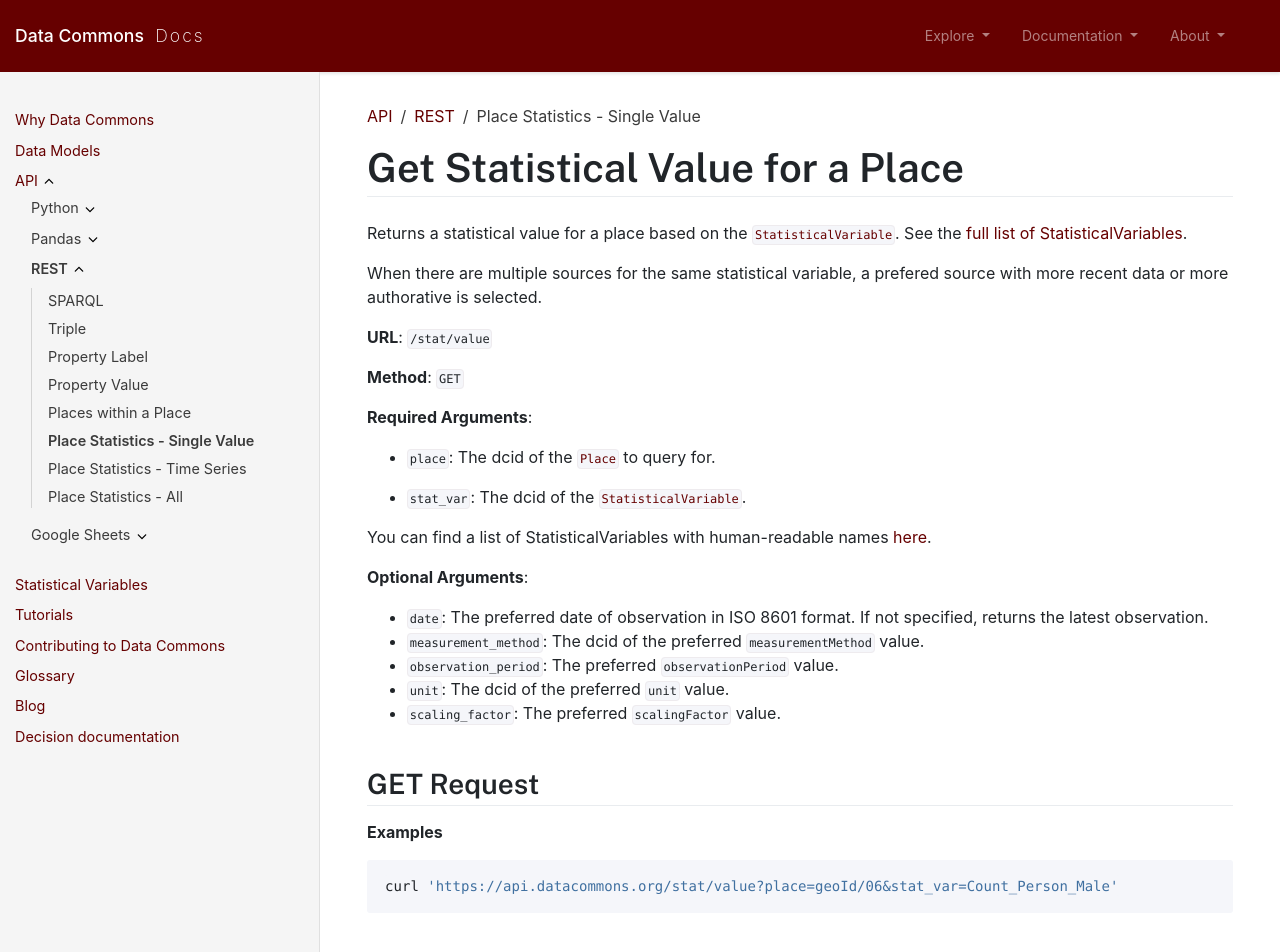
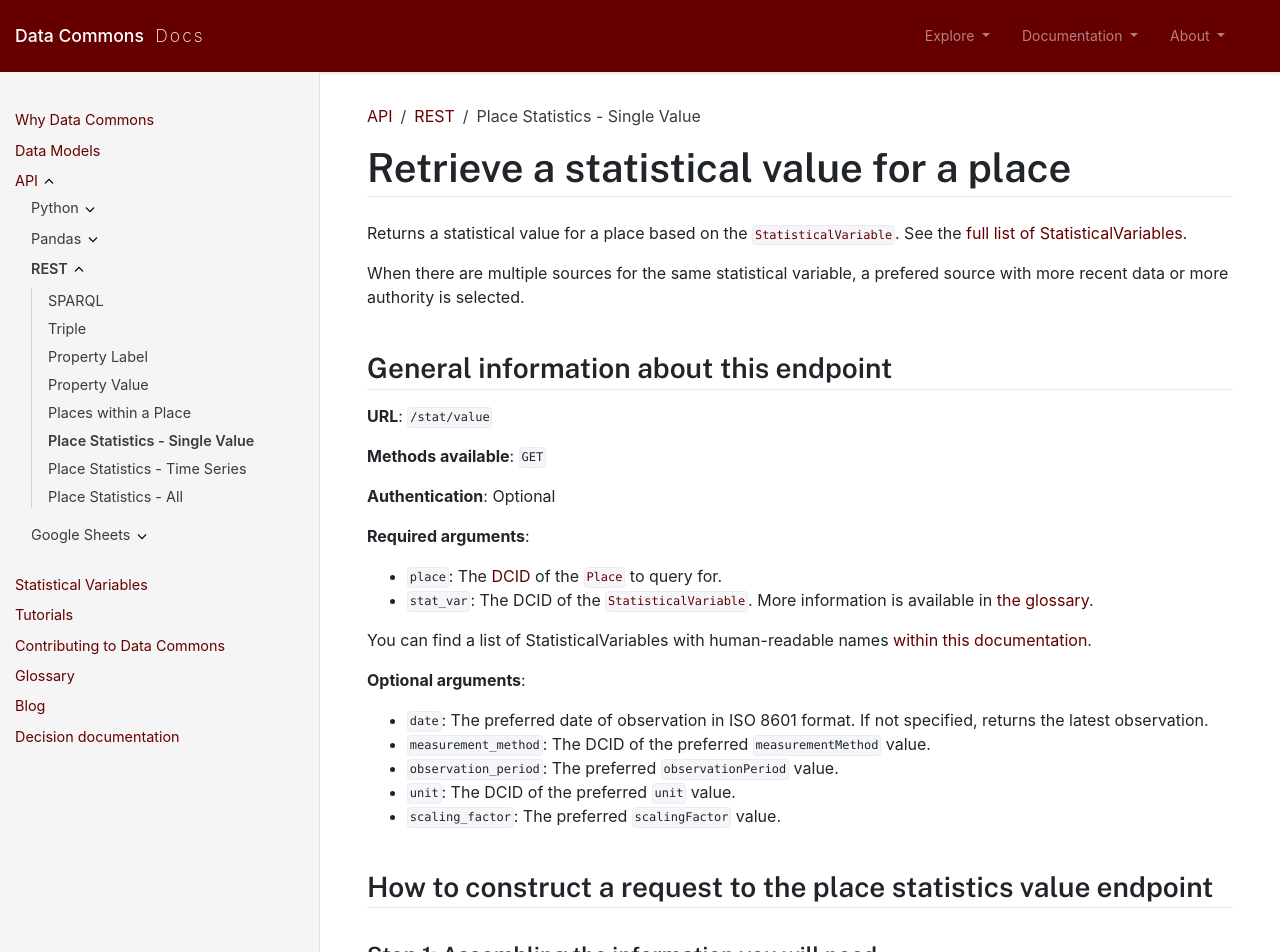
Before and after one commit to datacommonsorg/docsite, a Jekyll site: the page built from api/rest/stat_value.md, in a window 1280 px wide. Shown: the top 952 px of the page. Built offline with Jekyll 4.4.1, drawn with Linux system fonts in a browser that asks for light colours; comment, search, counter and statistics services are not loaded; some of the changed text lies outside the part shown; grey boxes are pictures that could not be loaded.

Commit message:
Stat value REST docs update (#102)
Updated docs for stat value REST API

````diff
--- a/_layouts/default.html
+++ b/_layouts/default.html
@@ -8,6 +8,7 @@
   <link rel="icon" href="/assets/images/favicon.ico" type="image/x-icon"/>
   <link href="https://fonts.googleapis.com/css2?family=Public+Sans:wght@600&family=Roboto&display=swap" rel="stylesheet">
   <link href="/assets/css/styles.css" rel="stylesheet">
+  <link rel="stylesheet" href="/assets/css/custom.css">
 </head>
 <body>
   <div id="main">
@@ -133,5 +134,6 @@
     gtag('js', new Date());
     gtag('config', 'UA-117119267-1');
   </script>
+  <script src="/assets/js/tabs.js"></script>
 </body>
 </html>
--- a/api/rest/stat_value.md
+++ b/api/rest/stat_value.md
@@ -6,89 +6,290 @@
 grand_parent: API
 ---
 
-# Get Statistical Value for a Place
+# Retrieve a statistical value for a place
 
 Returns a statistical value for a place based on the
 [`StatisticalVariable`](https://datacommons.org/browser/StatisticalVariable).
 See the [full list of StatisticalVariables](/statistical_variables.html).
 
 When there are multiple sources for the same statistical variable, a prefered
-source with more recent data or more authorative is selected.
+source with more recent data or more authority is selected.
+
+## General information about this endpoint
 
 **URL**: `/stat/value`
 
-**Method**: `GET`
+**Methods available**: `GET`
 
-**Required Arguments**:
+**Authentication**: Optional
 
-* `place`: The dcid of the [`Place`](https://datacommons.org/browser/Place) to query for.
+**Required arguments**:
 
-* `stat_var`: The dcid of the [`StatisticalVariable`](https://datacommons.org/browser/StatisticalVariable).
+* `place`: The [DCID](https://docs.datacommons.org/glossary.html) of the [`Place`](https://datacommons.org/browser/Place) to query for.
+* `stat_var`: The DCID of the [`StatisticalVariable`](https://datacommons.org/browser/StatisticalVariable). More information is available in [the glossary](https://docs.datacommons.org/glossary.html).
 
-You can find a list of StatisticalVariables with human-readable names [here](/statistical_variables.html).
+You can find a list of StatisticalVariables with human-readable names [within this documentation](/statistical_variables.html).
 
-**Optional Arguments**:
+**Optional arguments**:
 
 * `date`: The preferred date of observation in ISO 8601 format. If not specified, returns the latest observation.
-* `measurement_method`: The dcid of the preferred `measurementMethod` value.
+* `measurement_method`: The DCID of the preferred `measurementMethod` value.
 * `observation_period`: The preferred `observationPeriod` value.
-* `unit`: The dcid of the preferred `unit` value.
+* `unit`: The DCID of the preferred `unit` value.
 * `scaling_factor`: The preferred `scalingFactor` value.
 
-## GET Request
+## How to construct a request to the place statistics value endpoint
 
-**Examples**
+### Step 1: Assembling the information you will need
+
+Going into more detail on how to assemble the values for the required arguments:
+
+ - `place`: For this parameter, you will need to specify the [DCID](https://docs.datacommons.org/glossary.html) (the unique ID assigned by Data Commons to each node in the graph) of the place you are interested in.
+ - `stat_var`: The [statistical variable](https://docs.datacommons.org/glossary.html) whose value you are interested in.
+
+In addition to these required properties, this endpoint also allows for other, optional arguments. Here are helpful arguments in regular use by Data Commons developers:
+
+  - [`date`](https://docs.datacommons.org/glossary.html): Specified in ISO 8601 format. Examples include `2011` (the year 2011), `2019-06` (the month of June in the year 2019), and `2019-06-05T17:21:00-06:00` (5:17PM on June 5, 2019, in CST).
+
+  - [`measurement_method`](https://docs.datacommons.org/glossary.html): The technique used for measuring a statistical variable.
+
+  - [`observation_period`](https://docs.datacommons.org/glossary.html): The time period over which an observation is made.
+
+  - [`unit`](https://docs.datacommons.org/glossary.html): The unit of measurement.
+
+  - [`scaling_factor`](https://docs.datacommons.org/glossary.html): Property of statistical variables indicating factor by which a measurement is multiplied to fit a certain format.
+
+### Step 2: Creating the request
+
+Since only the GET method is available for this endpoint, you will need to assemble the request via query parameters in the URL.
+
+## What to expect in the response
+
+Your response will always look like this:
+
+```json
+{
+  "value": integer
+}
+```
+
+## Example requests and responses
+
+### Example 1: Retrieve the count of men in the state of California.
+
+<div>
+
+{% tabs log %}
+
+{% tab log GET Request %}
 
 ```bash
-curl 'https://api.datacommons.org/stat/value?place=geoId/06&stat_var=Count_Person_Male'
+curl --request GET \
+  --url 'https://api.datacommons.org/stat/value?place=geoId/06&stat_var=Count_Person_Male'
 ```
+
+{% endtab %}
+
+{% tab log POST Request %}
+
+This endpoint does not support POST requests.
+
+{% endtab %}
+
+{% tab log JavaScript %}
 
 <iframe width="100%" height="300" src="//jsfiddle.net/datacommonsorg/43c8arob/8/embedded/" allowfullscreen="allowfullscreen" allowpaymentrequest frameborder="0"></iframe>
 
-## Success Response
+{% endtab %}
 
-### **Code**: `200 OK`
+{% endtabs %}
 
-**Response content example**
+</div>
 
-```json
-{
-    "value": 200
-}
+### Example 2: Retrieve the count of robberies in the state of Georgia in the year 2011.
+
+<div>
+
+{% tabs log %}
+
+{% tab log GET Request %}
+
+```bash
+curl --request GET \
+  --url 'https://api.datacommons.org/stat/value?place=geoId/13&stat_var=Count_CriminalActivities_Robbery&date=2011'
 ```
 
-## Error Response
+{% endtab %}
 
-### **Code**: `400 Bad Request`
+{% tab log POST Request %}
 
-**Request example:** (place not specified)
+This endpoint does not support POST requests.
+
+{% endtab %}
+
+{% tab log JavaScript %}
+
+<iframe width="100%" height="300" src="//jsfiddle.net/datacommonsorg/g04ydh9v/5/embedded/" allowfullscreen="allowfullscreen" allowpaymentrequest frameborder="0"></iframe>
+
+{% endtab %}
+
+{% endtabs %}
+
+</div>
+
+### Example 3: Retrieve the number of people in Bosnia and Herzegovina as counted by the Bosnian census.
+
+<div>
+
+{% tabs log %}
+
+{% tab log GET Request %}
 
 ```bash
-curl 'https://api.datacommons.org/stat/value?stat_var=Count_Person_Male'
+curl --request GET \
+  --url 'https://api.datacommons.org/stat/value?place=country/BIH&stat_var=Count_Person&measurement_method=BosniaCensus'
 ```
 
-**Response content example**
+{% endtab %}
+
+{% tab log POST Request %}
+
+This endpoint does not support POST requests.
+
+{% endtab %}
+
+{% tab log JavaScript %}
+
+<iframe width="100%" height="300" src="//jsfiddle.net/datacommonsorg/dnk3bh10/3/embedded/" allowfullscreen="allowfullscreen" allowpaymentrequest frameborder="0"></iframe>
+
+{% endtab %}
+
+{% endtabs %}
+
+</div>
+
+### Example 4: Retrieve the death count in Miami-Dade County over a period of one year.
+
+<div>
+
+{% tabs log %}
+
+{% tab log GET Request %}
+
+```bash
+curl --request GET \
+  --url 'https://api.datacommons.org/stat/value?place=geoId/12086&stat_var=Count_Death&observation_period=P1Y'
+```
+
+{% endtab %}
+
+{% tab log POST Request %}
+
+This endpoint does not support POST requests.
+
+{% endtab %}
+
+{% tab log JavaScript %}
+
+<iframe width="100%" height="300" src="//jsfiddle.net/datacommonsorg/7okp90wb/4/embedded/" allowfullscreen="allowfullscreen" allowpaymentrequest frameborder="0"></iframe>
+
+{% endtab %}
+
+{% endtabs %}
+
+</div>
+
+### Example 5: Retrieve the distrubtion of the drug naloxone in Miami-Dade County in grams.
+
+<div>
+
+{% tabs log %}
+
+{% tab log GET Request %}
+
+```bash
+curl --request GET \
+  --url 'https://api.datacommons.org/stat/value?place=geoId/12086&stat_var=RetailDrugDistribution_DrugDistribution_Naloxone&unit=Grams'
+```
+
+{% endtab %}
+
+{% tab log POST Request %}
+
+This endpoint does not support POST requests.
+
+{% endtab %}
+
+{% tab log JavaScript %}
+
+<iframe width="100%" height="300" src="//jsfiddle.net/datacommonsorg/0steafk4/2/embedded/" allowfullscreen="allowfullscreen" allowpaymentrequest frameborder="0"></iframe>
+
+{% endtab %}
+
+{% endtabs %}
+
+</div>
+
+### Example 6: Retrieve the percentage of nominal GDP spent by the government of the Gambia on education.
+
+<div>
+
+{% tabs log %}
+
+{% tab log GET Request %}
+
+```bash
+curl --request GET \
+  --url 'https://api.datacommons.org/stat/value?place=country/GMB&stat_var=Amount_EconomicActivity_ExpenditureActivity_EducationExpenditure_Government_AsFractionOf_Amount_EconomicActivity_GrossDomesticProduction_Nominal&scalingFactor=100.0000000000'
+```
+
+{% endtab %}
+
+{% tab log POST Request %}
+
+This endpoint does not support POST requests.
+
+{% endtab %}
+
+{% tab log JavaScript %}
+
+<iframe width="100%" height="300" src="//jsfiddle.net/datacommonsorg/rm1kpfdn/2/embedded/" allowfullscreen="allowfullscreen" allowpaymentrequest frameborder="0"></iframe>
+
+{% endtab %}
+
+{% endtabs %}
+
+</div>
+
+## Error Responses
+
+If your request does not include a required argument, you will receive a 400 status code and an error message like the following:
 
 ```json
 {
   "code": 3,
-  "message": "Missing required argument: place"
+  "message": "Missing required argument: stat_var",
+  "details": [
+    {
+      "@type": "type.googleapis.com/google.rpc.DebugInfo",
+      "stackEntries": [],
+      "detail": "internal"
+    }
+  ]
 }
 ```
-
-### **Code**: `404 Not Found`
-
-**Request example:** (No data for the query)
-
-```bash
-curl 'https://api.datacommons.org/stat/value?place=badPlaceDcid&stat_var=Count_Person_Male'
-```
-
-**Response content example**
+If your request includes a bad argument, you will receive a 404 status code and an error message like the following:
 
 ```json
 {
   "code": 5,
-  "message": "No data for badPlaceDcid, Count_Person_Male",
+  "message": "No statistical variable found for CountPerson_Male",
+  "details": [
+    {
+      "@type": "type.googleapis.com/google.rpc.DebugInfo",
+      "stackEntries": [],
+      "detail": "internal"
+    }
+  ]
 }
 ```
--- /dev/null
+++ b/assets/css/custom.css
@@ -0,0 +1,48 @@
+.tab {
+    display: flex;
+    flex-wrap: wrap;
+    margin-left: -20px;
+    padding: 0;
+    list-style: none;
+    position: relative;
+}
+
+.tab > * {
+    flex: none;
+    padding-left: 20px;
+    position: relative;
+}
+
+.tab > * > a {
+    display: block;
+    text-align: center;
+    padding: 9px 20px;
+    color: #999;
+    border-bottom: 2px solid transparent;
+    border-bottom-color: transparent;
+    font-size: 12px;
+    text-transform: uppercase;
+    transition: color .1s ease-in-out;
+    line-height: 20px;
+}
+
+.tab > .active > a {
+    color:#222;
+    border-color: #1e87f0;
+}
+
+.tab li a {
+    text-decoration: none;
+        cursor: pointer;
+}
+
+.tab-content{
+    padding: 0;
+}
+
+.tab-content li {
+    display: none;
+}
+.tab-content li.active {
+    display: initial;
+}
````
Also changed, not shown: Gemfile.lock.
